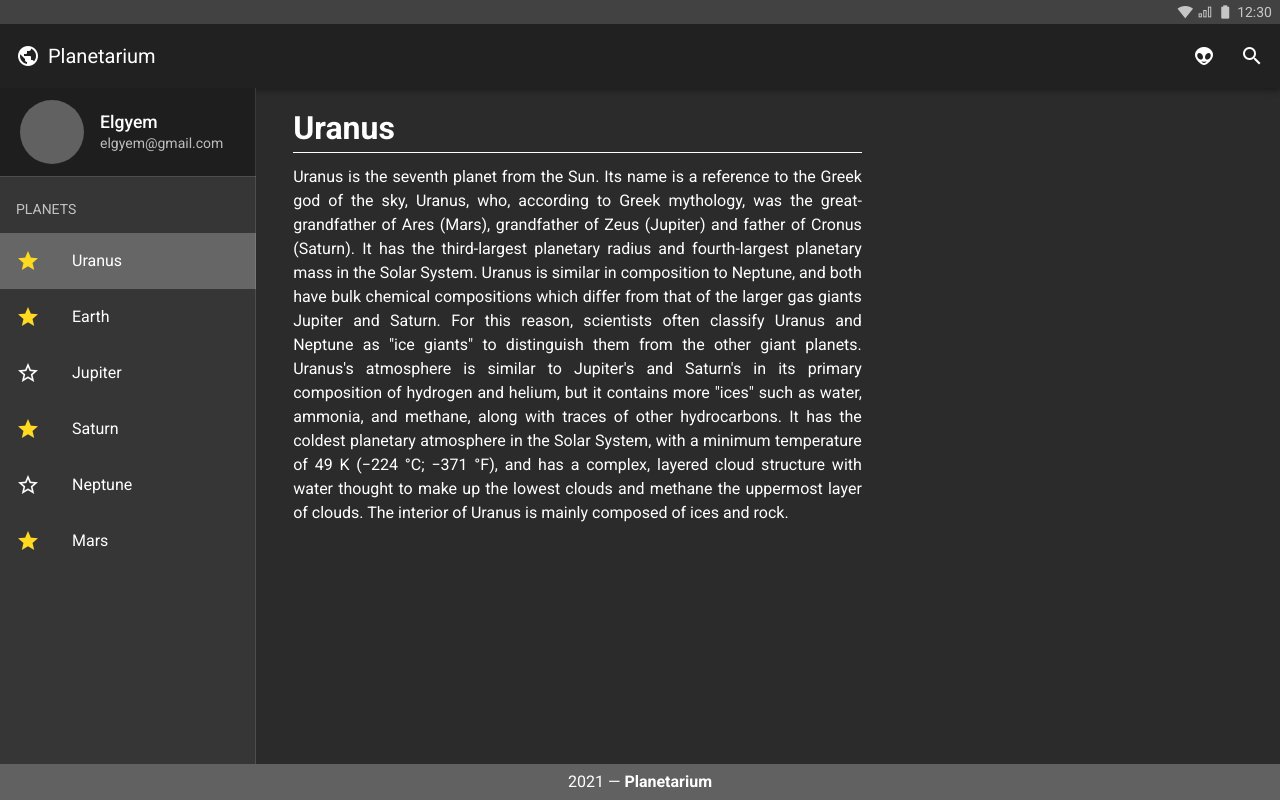
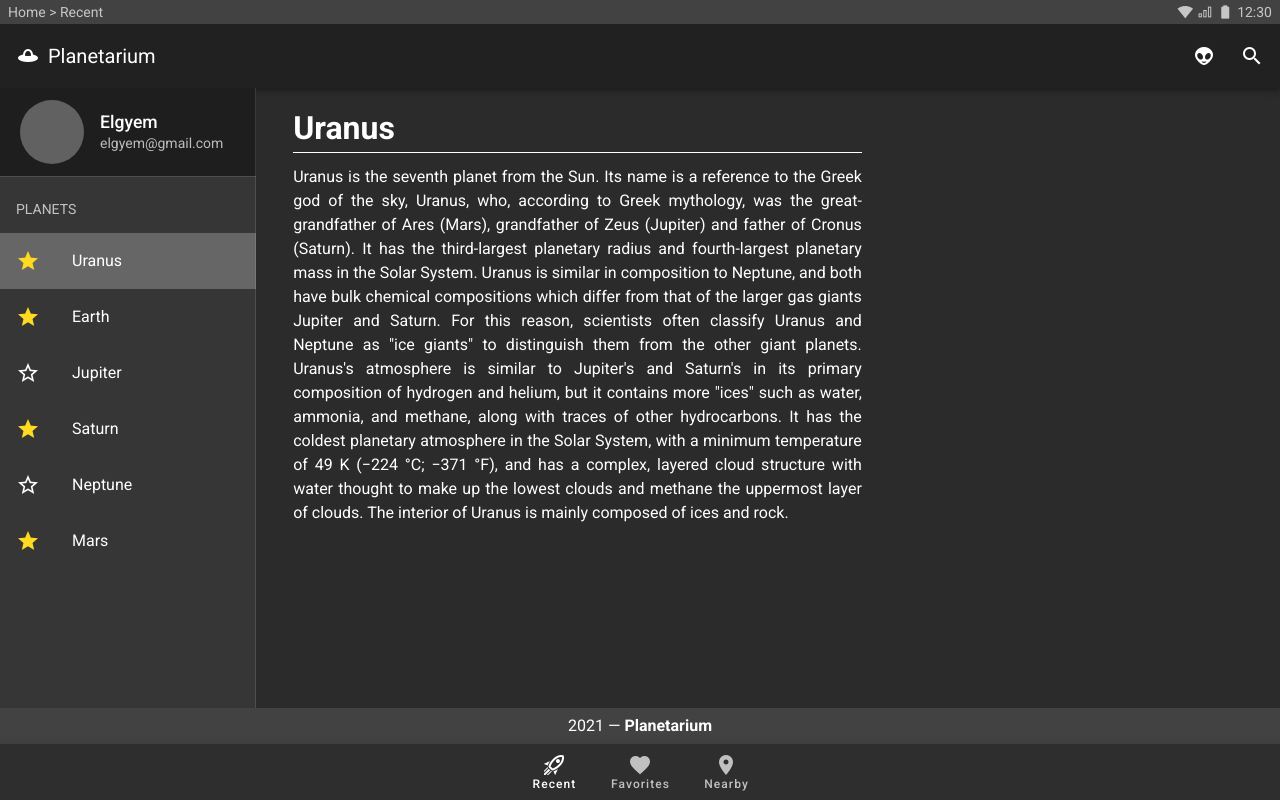
Before and after one commit to leoruas/web-af, a Vue app: page / in a window 1280 px wide. Built offline with nearby package versions, Linux system fonts and the light colour scheme.

Commit message:
added bottom navigation

```diff
--- a/src/App.vue
+++ b/src/App.vue
@@ -2,6 +2,7 @@
   <v-app>
     <!-- System Bar -->
     <v-system-bar dark app color="grey darken-3">
+      Home > Recent
       <v-spacer></v-spacer>
       <v-icon>mdi-wifi-strength-4</v-icon>
       <v-icon>mdi-signal-cellular-outline</v-icon>
@@ -11,7 +12,7 @@
 
     <!-- App bar  -->
     <v-app-bar color="grey darken-4" dark app absolute clipped-left>
-      <v-icon left>mdi-earth</v-icon>
+      <v-icon left>mdi-ufo-outline</v-icon>
       <v-toolbar-title>Planetarium</v-toolbar-title>
 
       <v-spacer></v-spacer>
@@ -45,7 +46,7 @@
 
       <v-list>
         <v-subheader>PLANETS</v-subheader>
-        <v-list-item-group v-model="selectedItem" color="">
+        <v-list-item-group v-model="selectedNavbarItem" color="">
           <v-list-item v-for="item in navbarItems" :key="item.title" link>
             <v-list-item-icon>
               <v-icon v-if="item.favorite" color="#ffda21"> mdi-star </v-icon>
@@ -94,11 +95,31 @@
       </v-content>
     </v-main>
 
-    <v-footer absolute app color="grey darken-2" dark>
+    <v-footer absolute app color="grey darken-3" dark>
       <v-col class="text-center pa-0" cols="12">
         {{ new Date().getFullYear() }} — <strong>Planetarium</strong>
       </v-col>
     </v-footer>
+
+    <v-bottom-navigation app dark v-model="selectedBottombarItem">
+      <v-btn value="recent">
+        <span>Recent</span>
+
+        <v-icon>mdi-rocket-launch-outline</v-icon>
+      </v-btn>
+
+      <v-btn value="favorites">
+        <span>Favorites</span>
+
+        <v-icon>mdi-heart</v-icon>
+      </v-btn>
+
+      <v-btn value="nearby">
+        <span>Nearby</span>
+
+        <v-icon>mdi-map-marker</v-icon>
+      </v-btn>
+    </v-bottom-navigation>
   </v-app>
 </template>
 
@@ -132,7 +153,8 @@ export default {
         title: "Mars",
       },
     ],
-    selectedItem: 0,
+    selectedNavbarItem: 0,
+    selectedBottombarItem: 0,
   }),
 };
 </script>
```
